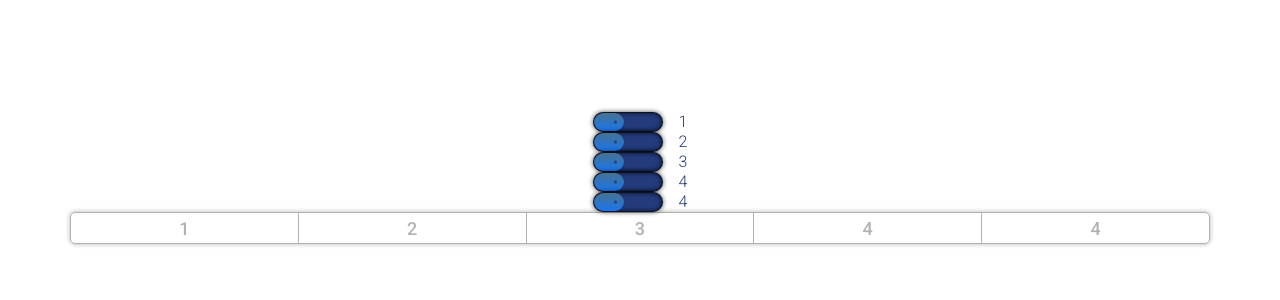
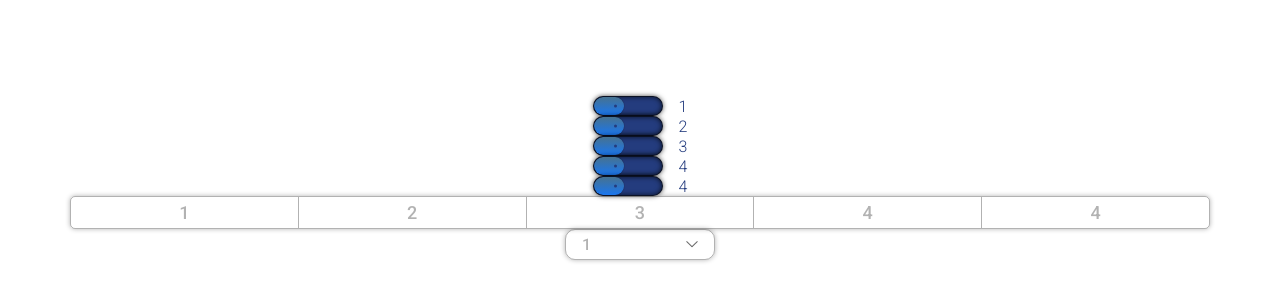
Before and after one commit to basizov/FeaturesReact, a React (Create React App) app: page /reviews in a window 1280 px wide. Shown: the part 222-522 px from the top of the page. Built offline with nearby package versions, Linux system fonts and the light colour scheme.

Commit message:
Select
Был реализован компонент выбора элемента из выплывающего списка.

```diff
--- /dev/null
+++ b/src/features/FormElements/Select/Select.tsx
@@ -0,0 +1,57 @@
+import React, { useEffect, useRef, useState } from 'react';
+import Item from '../../List/Item';
+import List from '../../List/List';
+
+interface IProps {
+  className?: string;
+  count?: number;
+  labels?:  React.ReactChild[] | React.ReactNode[] | string;
+}
+
+const Select: React.FC<IProps> = ({
+  className = '',
+  labels = [],
+  count = 1
+}) => {
+  const elements = Array.from(Array(count).keys()),
+        [active, setActive] = useState(''),
+        [label, setLabel] = useState(0),
+        targetRef = useRef<HTMLDivElement>(null);
+
+  const handler = (e: Event) => {
+    if (targetRef.current && e.target instanceof Node && !targetRef.current.contains(e.target)) {
+      setActive('');
+    }
+  }
+
+  useEffect(() => {
+    document.addEventListener('mousedown', handler);
+    return(() => document.removeEventListener('mousedown', handler))
+  });
+
+  return (
+    <div
+      ref={targetRef}
+      className={`select ${className}`}>
+      <div
+        className="select__selected"
+        onClick={() => setActive(active === '' ? '_active' : '')}>{labels[label]}</div>
+      <List className={`select__menu ${active !== '' ? 'select__menu' + active : active}`}>
+        {elements.map((key) => (
+          <Item
+            key={key}
+            className={`select__item`}
+            onClick={() => {
+              setLabel(key < labels.length ? key : labels.length - 1);
+              setActive('');
+            }}>
+            {labels[key < labels.length ? key : labels.length - 1]}
+          </Item>
+        ))}
+      </List>
+      <div className={`select__arrow ${active !== '' ? 'select__arrow' + active : active}`}></div>
+    </div>
+  );
+};
+
+export default  Select;
--- a/src/features/FormElements/_formElements.scss
+++ b/src/features/FormElements/_formElements.scss
@@ -12,9 +12,9 @@
       box-shadow: 0 0 5px rgba(0, 0, 0, .7),
                   inset 0 0 5px rgba(0, 0, 0, .7);
       border: 1px solid rgba(0, 0, 0, .7);
-      -webkit-appearance: none;
+      appearance: none;
       overflow: hidden;
-      transition: all .3s;
+      transition: all .5s;
       &:checked {
         background-color: var(--hover-bg-color);
         &:before {
@@ -36,7 +36,7 @@
         border-radius: 15px;
         background-image: linear-gradient(to top, var(--main-color), var(--submain-color));
         box-shadow: 0 0 1px rgba(0, 0, 0, .7);
-        transition: all .3s;
+        transition: all .5s;
       }
       &:after {
         content: '';
@@ -48,7 +48,7 @@
         border-radius: 100%;
         background-color: var(--main-bg-color);
         transform: translateY(-50%);
-        transition: all .3s;
+        transition: all .5s;
       }
     }
     &__label {
@@ -68,6 +68,7 @@
     border-radius: 5px;
     border: 1px solid rgba(0, 0, 0, 0.3);
     box-shadow: 0 0 5px rgba(0, 0, 0, .3);
+    appearance: none;
     @extend %flexCenter;
     &__input {
       cursor: pointer;
@@ -77,7 +78,7 @@
       -webkit-appearance: none;
       outline: none;
       background-color: rgba(0, 0, 0, 0);
-      transition: all .3s;
+      transition: all .5s;
       &:hover {
         background-color: rgba(0, 0, 0, .1);
       }
@@ -105,3 +106,89 @@
     }
   }
 }
+
+.select {
+  cursor: pointer;
+  position: relative;
+  min-width: 150px;
+  &__selected {
+    overflow: hidden;
+    border: 1px solid rgba(0, 0, 0, 0.3);
+    box-shadow: 0 0 5px rgba(0, 0, 0, .3);
+    border-radius: 10px;
+    padding: .3rem 1rem;
+    width: 100%;
+    height: 100%;
+    color: rgba(0, 0, 0, 0.3);
+    transition: all .5s;
+    &:hover {
+      background-color: rgba(0, 0, 0, .1);
+    }
+  }
+  &__menu {
+    overflow: hidden;
+    opacity: 0;
+    visibility: hidden;
+    margin-top: .3rem;
+    position: absolute;
+    top: 100%;
+    width: 100%;
+    border: 1px solid rgba(0, 0, 0, 0.3);
+    box-shadow: 0 0 5px rgba(0, 0, 0, .3);
+    border-radius: 10px;
+    transition: all .5s;
+    &_active {
+      opacity: 1;
+      visibility: visible;
+    }
+  }
+  &__item {
+    cursor: pointer;
+    padding: .3rem 1rem;
+    width: 100%;
+    border: none;
+    color: rgba(0, 0, 0, 0.3);
+    font-size: 16px;
+    &:hover {
+      background-color: rgba(0, 0, 0, .1);
+    }
+  }
+  &__arrow {
+    content: '';
+    position: absolute;
+    top: 0;
+    right: 0;
+    display: block;
+    width: 3rem;
+    height: 100%;
+    pointer-events: none;
+    transition: all .5s;
+    &:after, &:before {
+      content: '';
+      position: absolute;
+      top: 50%;
+      width: .5rem;
+      height: 1px;
+      background-color: rgb(104, 104, 104);
+      transition: all .5s;
+    }
+    &:before {
+      right: 1rem;
+      transform: rotate(-45deg) translateY(-50%);
+      z-index: -1;
+    }
+    &:after {
+      right: 1.35rem;
+      transform: rotate(45deg) translateY(-50%);
+    }
+    &_active {
+      transform: rotate(-180deg) translateX(-100%);
+      &:before {
+        right: -1.85rem;
+      }
+      &:after {
+        right: -1.5rem;
+      }
+    }
+  }
+}
--- a/src/features/Reviews/Reviews.tsx
+++ b/src/features/Reviews/Reviews.tsx
@@ -1,6 +1,7 @@
 import React from 'react';
-import RadioSplitter from '../FormElements/RadioSplitter';
-import RadioToggle from '../FormElements/RadioToggle';
+import RadioSplitter from '../FormElements/Radio/RadioSplitter';
+import RadioToggle from '../FormElements/Radio/RadioToggle';
+import Select from '../FormElements/Select/Select';
 
 const Reviews: React.FC = () => {
   return (
@@ -14,6 +15,9 @@ const Reviews: React.FC = () => {
           name='splitter'
           labels={['1', '2', '3', '4']}
           count={5} />
+        <Select
+          count={5}
+          labels={['1', '2', '3', '4']} />
       </form>
     </section>
   );
```
Also changed, not shown: src/features/FormElements/Radio/RadioSplitter.tsx (renamed from src/features/FormElements/RadioSplitter.tsx), src/features/FormElements/Radio/RadioToggle.tsx (renamed from src/features/FormElements/RadioToggle.tsx).
